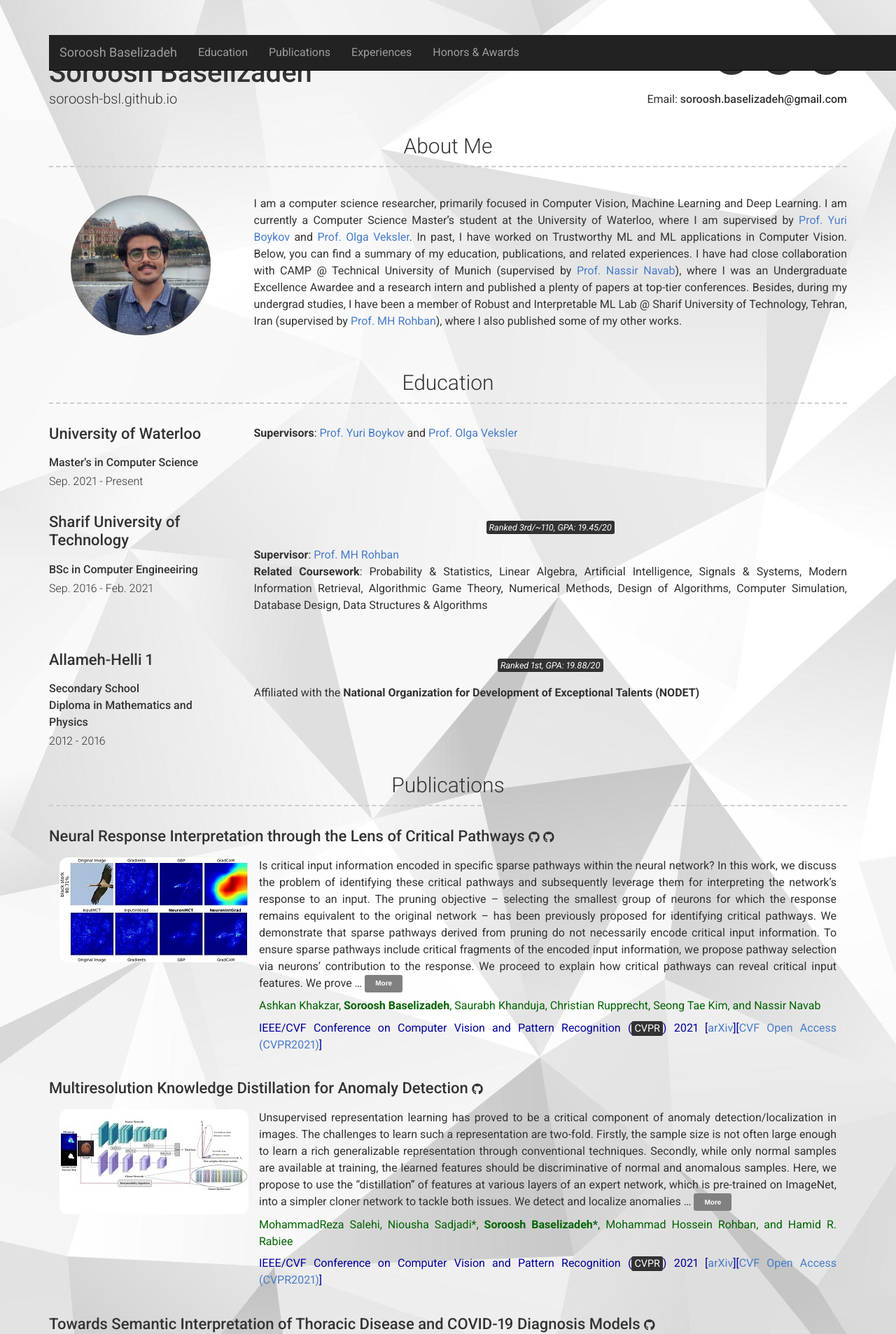
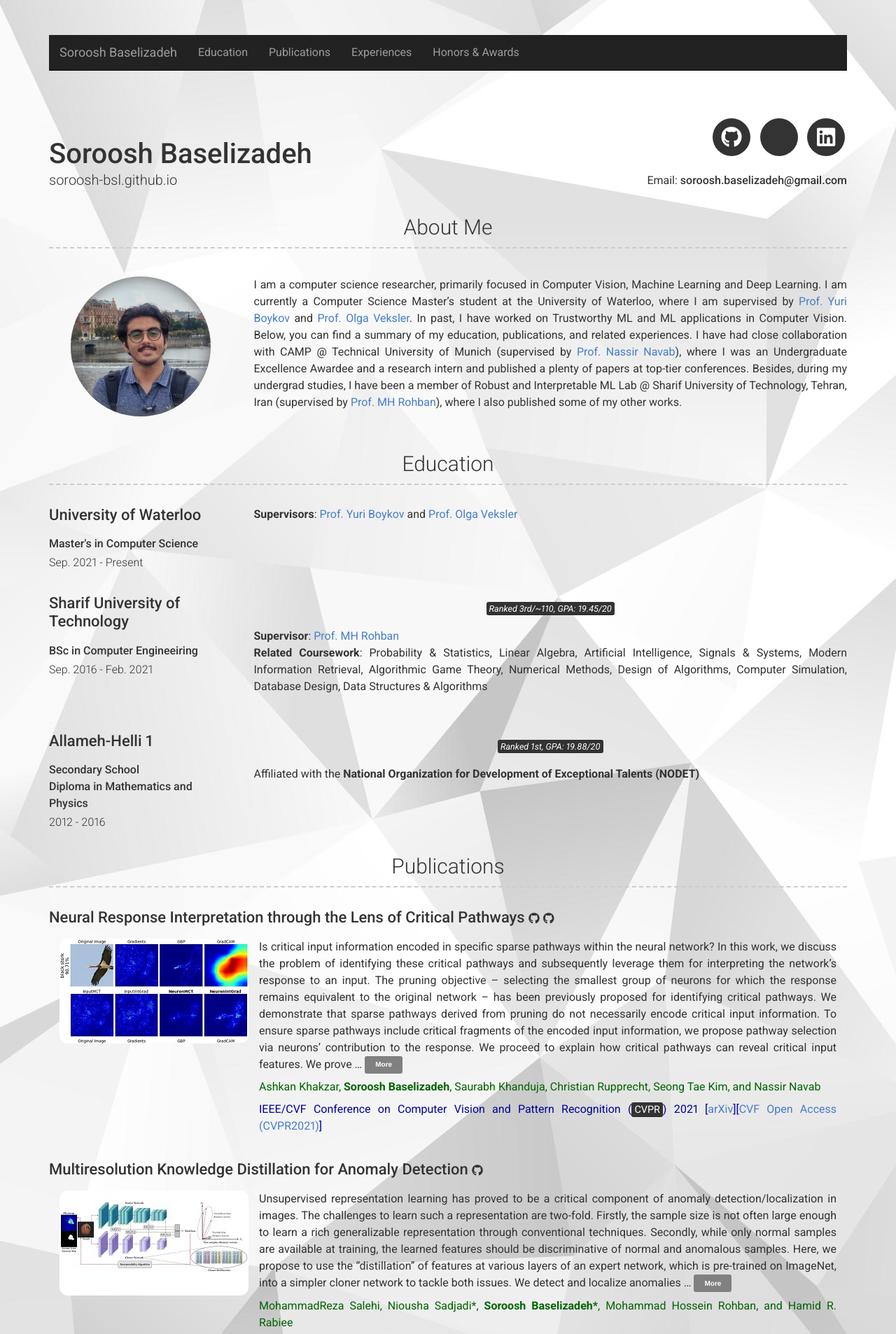
Before and after one commit to Soroosh-Bsl/soroosh-bsl.github.io, a Jekyll site: the page built from index.md, in a window 1280 px wide. Shown: the top 1906 px of the page at 70% size. Built offline with Jekyll 4.4.1, drawn with Linux system fonts in a browser that asks for light colours; nearby versions of some CDN libraries; a style sheet for code colours, icons or effects is not loaded.

Commit message:
navbar test

```diff
--- a/_includes/header.html
+++ b/_includes/header.html
@@ -4,7 +4,7 @@
 
 <div class="container header-contianer">
   <div class="row">
-    <div class="col-xs-12 col-sm-12 col-md-12 col-lg-12" style="position: absolute;">
+    <div class="col-xs-12 col-sm-12 col-md-12 col-lg-12" style="padding-bottom: 45px;">
        <nav class="navbar navbar-inverse navbar-fixed-top">
          <div class="container-fluid">
            <div class="navbar-header">
```
